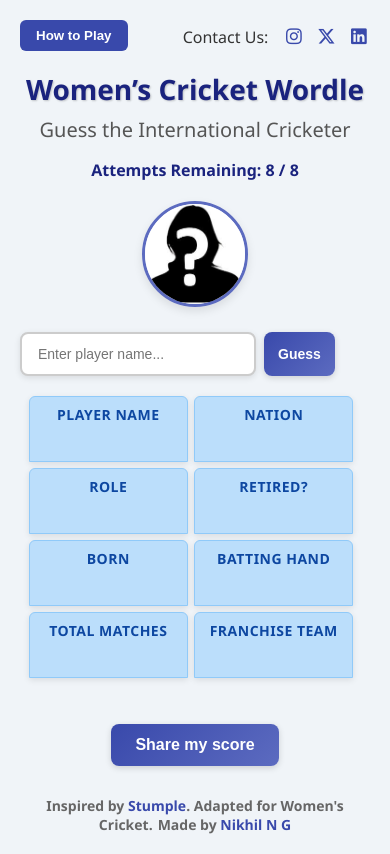
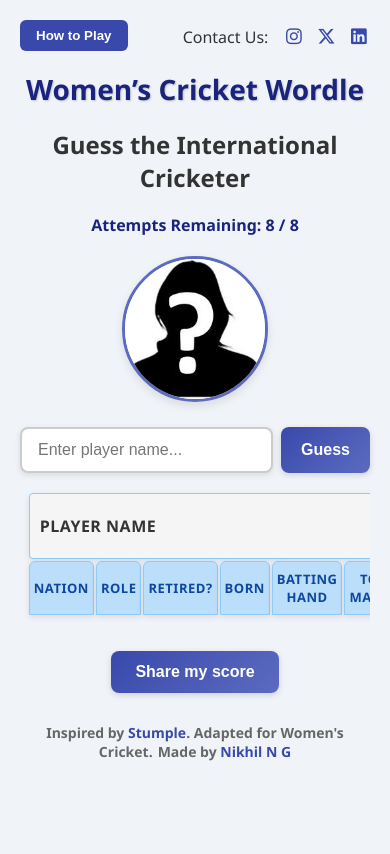
Before and after one commit to nikhilng99/cricket-wordle, a React (Vite) app: page / in a window 390 px wide. Built offline with nearby package versions, Linux system fonts and the light colour scheme.

Commit message:
Mobile responsiveness

```diff
--- a/src/App.jsx
+++ b/src/App.jsx
@@ -10,7 +10,7 @@ import '@fortawesome/fontawesome-free/css/all.min.css';
 
 const MAX_ATTEMPTS = 8;
 const MAX_GAMES_PER_DAY = 3;
-const DISABLE_LIMIT = false;
+const DISABLE_LIMIT = true;
 
 function App() {
   const [mysteryPlayer, setMysteryPlayer] = useState(null);
--- a/src/components/GuessGrid.css
+++ b/src/components/GuessGrid.css
@@ -1,52 +1,56 @@
-.guess-grid {
-  display: flex;
-  flex-direction: column;
-  gap: 5px;
-  margin: 20px 0;
+/* ------------------ Guess Grid Wrapper ------------------ */
+.guess-grid-wrapper {
+  width: 100%;
+  overflow-x: auto;               /* allow horizontal scroll */
+  -webkit-overflow-scrolling: touch; /* smooth scroll on iOS */
+  padding-bottom: 10px;
 }
 
-.guess-row {
-  display: flex;
+/* ------------------ Guess Grid ------------------ */
+.guess-grid {
+  display: flex;                  /* all rows in a horizontal line */
   gap: 5px;
+  min-width: max-content;         /* prevent wrapping */
 }
 
+/* ------------------ Guess Row ------------------ */
+.guess-row {
+  display: flex;                  /* keep cells in a row */
+  gap: 5px;
+  flex: 0 0 auto;                 /* do not shrink */
+}
+
+/* Header styling */
 .guess-row.header {
   font-weight: bold;
   text-transform: uppercase;
   background-color: #f0f0f0;
 }
 
+/* ------------------ Guess Cell ------------------ */
 .guess-cell {
-  padding: 5px;
-  min-width: 60px;
+  padding: 5px 8px;
+  min-width: 100px;               /* adjust width of each cell */
   text-align: center;
   border: 1px solid #ccc;
   color: white;
+  flex-shrink: 0;                 /* prevent shrinking */
+  border-radius: 4px;
 }
 
-.born-cell {
+/* Wordle-style colors */
+.green { background-color: #6aaa64; }
+.yellow { background-color: #c9b458; }
+.grey { background-color: #787c7e; }
+
+/* Special cells */
+.born-cell, .total-cell {
   font-size: 0.9rem;
 }
 
-.total-cell {
-  font-size: 0.9rem;
-}
-
+/* Flip animation for guesses */
 .flip {
   transition: all 0.3s ease;
-}
-
-/* Wordle-style cells */
-.green {
-  background-color: #6aaa64;
-}
-
-.yellow {
-  background-color: #c9b458;
-}
-
-.grey {
-  background-color: #787c7e;
 }
 
 /* Hint arrows */
--- a/src/index.css
+++ b/src/index.css
@@ -15,22 +15,20 @@ body {
 }
 
 h1 {
-  font-size: 36px;       /* bigger than before */
-  font-weight: 800;      /* extra bold */
+  font-size: 36px;
+  font-weight: 800;
   margin-bottom: 16px;
   color: #1a237e;
-  text-align: center;    /* center if not already */
-  text-shadow: 1px 1px 3px rgba(0,0,0,0.2); /* subtle shadow */
+  text-align: center;
+  text-shadow: 1px 1px 3px rgba(0,0,0,0.2);
 }
 
 @media (max-width: 600px) {
   h1 {
-    font-size: 28px;     /* slightly smaller for mobile */
-    text-shadow: 1px 1px 2px rgba(0,0,0,0.2); /* adjust for small screens */
+    font-size: 28px;
+    text-shadow: 1px 1px 2px rgba(0,0,0,0.2);
   }
 }
-
-
 
 /* ------------------ Top Bar ------------------ */
 .top-bar {
@@ -164,10 +162,9 @@ h1 {
 
 /* ------------------ Guess Grid ------------------ */
 .guess-grid-wrapper {
-  max-height: 450px;
-  overflow-y: auto;
-  margin: 0 auto 20px;
-  padding-right: 8px;
+  overflow-x: auto;
+  width: 100%;
+  -webkit-overflow-scrolling: touch;
 }
 
 .guess-grid {
@@ -208,11 +205,22 @@ h1 {
   color: white;
   background-color: #9e9e9e;
   border-radius: 4px;
+  word-wrap: break-word;
+  overflow-wrap: break-word;
 }
 
 .green { background-color: #6aaa64; color: white; }
 .orange { background-color: #f39c12; color: white; }
 .grey { background-color: #787c7e; color: white; }
+
+/* Hint arrows */
+.orange-up,
+.orange-down {
+  color: orange !important;
+  font-weight: bold;
+  display: inline-block;
+  margin-left: 2px;
+}
 
 /* ------------------ How to Play / Overlay ------------------ */
 .overlay-message {
@@ -255,6 +263,7 @@ h1 {
 /* ------------------ Reveal Answer ------------------ */
 .reveal-answer {
   margin-top: 20px;
+  margin-bottom: 20px;
   font-size: 1.2rem;
   font-weight: bold;
   color: #d32f2f;
@@ -283,191 +292,54 @@ footer .developer-credit {
   font-weight: bold;
 }
 
-/* ------------------ Responsive ------------------ */
-@media (max-width: 1024px) {
-  .guess-row { grid-template-columns: repeat(4, 1fr); max-width: 600px; }
+
+
+@media (max-width: 600px) {
+  .guess-grid-wrapper {
+    overflow-x: hidden;  /* disable horizontal scroll */
+    padding-bottom: 10px;
   }
 
-@media (max-width: 600px) {
-  .guess-row { grid-template-columns: repeat(2, 1fr); max-width: 350px; }
-  .guess-cell { font-size: 13px; padding: 8px 5px; min-height: 48px; }
-  .player-image { width: 100px; height: 100px; }
-  .guess-input { width: 200px; font-size: 14px; }
-  .guess-button { font-size: 14px; padding: 10px 14px; }
-}
-/* Autocomplete dropdown styling */
-.autocomplete-list {
-  position: absolute;
-  top: 100%;
-  left: 0;
-  right: 0;
-  background: #ffffff;
-  border: 2px solid #ccc;
-  border-radius: 8px;
-  max-height: 200px;
-  overflow-y: auto;
-  z-index: 100;
-  box-shadow: 0 4px 12px rgba(0,0,0,0.15);
-  margin-top: 4px;
-  padding: 0;
+  .guess-row {
+    display: grid;
+    grid-template-rows: auto auto; /* first row: player name, second row: rest */
+    gap: 2px;
+    width: 100%;
   }
 
-/* Autocomplete item */
-.autocomplete-item {
-  padding: 10px 16px;
-  cursor: pointer;
-  font-size: 15px;
+  /* Player Name: full width */
+  .guess-row > .guess-cell:first-child {
+    grid-column: 1 / -1;
+    text-align: left;
+    font-weight: bold;
+    font-size: 16px;
+    background-color: #f5f5f5;
     color: #333;
-  transition: all 0.2s ease;
+    padding: 10px;
+    border-radius: 4px;
+    min-height: 44px;
+    display: flex;
+    align-items: center;
   }
 
-/* Highlighted or hover state */
-.autocomplete-item.highlighted,
-.autocomplete-item:hover {
-  background: linear-gradient(135deg, #007bff, #00bfff);
-  color: white;
-  font-weight: bold;
-}
-
-/* How to Play / Overlay */
-.overlay-message {
-  position: fixed;
-  top: 0; left: 0; width: 100%; height: 100%;
-  background-color: rgba(0, 0, 0, 0.75);
+  /* Remaining 7 cells */
+  .guess-row > .guess-cell:not(:first-child) {
     display: flex;
     justify-content: center;
     align-items: center;
-  z-index: 9999;
-  padding: 20px;
-  overflow-y: auto;
+    font-size: 13px;
+    padding: 6px 4px;
+    min-height: 40px;
+    white-space: normal;
+    overflow-wrap: break-word;
   }
 
-.how-to-play-content {
-  background-color: #ffffff;
-  color: #333;
-  padding: 30px 25px;
-  border-radius: 16px;
-  max-width: 500px;
-  width: 90%;
-  box-shadow: 0 8px 25px rgba(0,0,0,0.3);
-  text-align: left;
-  animation: fadeInScale 0.3s ease;
+  /* Proportional widths for second row of guesses */
+  .guess-row:not(.header) > .guess-cell:nth-child(2) { flex: 1.5; } /* Nation */
+  .guess-row:not(.header) > .guess-cell:nth-child(3) { flex: 2; }   /* Role */
+  .guess-row:not(.header) > .guess-cell:nth-child(4) { flex: 1; }   /* Retired */
+  .guess-row:not(.header) > .guess-cell:nth-child(5) { flex: 1; }   /* Born */
+  .guess-row:not(.header) > .guess-cell:nth-child(6) { flex: 1; }   /* Batting Hand */
+  .guess-row:not(.header) > .guess-cell:nth-child(7) { flex: 1; }   /* Total Matches */
+  .guess-row:not(.header) > .guess-cell:nth-child(8) { flex: 1.2; } /* Franchise Team */
 }
-
-.how-to-play-content h2 {
-  font-size: 26px;
-  margin-bottom: 15px;
-  text-align: center;
-  color: #1a237e;
-  border-bottom: 2px solid #3949ab;
-  padding-bottom: 8px;
-}
-
-.how-to-play-content ul {
-  padding-left: 20px;
-  font-size: 16px;
-  line-height: 1.6;
-}
-
-.how-to-play-content li {
-  margin-bottom: 12px;
-  display: flex;
-  align-items: flex-start;
-}
-
-.how-to-play-content li::before {
-  content: "✔️";
-  margin-right: 10px;
-  color: #3949ab;
-}
-
-.how-to-play-content button.copy-button {
-  display: block;
-  margin: 20px auto 0 auto;
-  padding: 10px 20px;
-  border-radius: 8px;
-  font-size: 16px;
-  font-weight: bold;
-  background: linear-gradient(135deg, #3949ab, #5c6bc0);
-  color: white;
-  border: none;
-  cursor: pointer;
-  transition: all 0.3s ease;
-}
-
-.how-to-play-content button.copy-button:hover {
-  background: linear-gradient(135deg, #1a237e, #3949ab);
-  transform: translateY(-2px);
-  box-shadow: 0 4px 12px rgba(0,0,0,0.2);
-}
-
-@keyframes fadeInScale {
-  0% { opacity: 0; transform: scale(0.95); }
-  100% { opacity: 1; transform: scale(1); }
-}
-.reveal-answer {
-  margin-top: 20px;
-  margin-bottom: 20px; /* add this line for spacing below */
-  font-size: 1.2rem;
-  font-weight: bold;
-  color: #d32f2f;
-  text-align: center;
-}
-.overlay-message {
-  text-align: center;      /* Center all text */
-  padding: 20px;
-}
-
-.limit-text {
-  margin: 8px 0;           /* Small space between the lines */
-  font-size: 18px;
-  color: #333;
-}
-
-.overlay-message {
-  position: fixed;
-  top: 0; left: 0;
-  width: 100%; height: 100%;
-  background-color: rgba(0,0,0,0.75);
-
-  /* Center content */
-  display: flex;
-  flex-direction: column;
-  justify-content: center;
-  align-items: center;
-
-  padding: 20px;
-  z-index: 9999;
-  text-align: center;
-}
-
-.limit-text {
-  margin: 8px 0;
-  font-size: 18px;
-  color: #fff;            /* make sure text is visible on dark overlay */
-}
-
-.close-overlay-button {
-  display: block;
-  margin: 16px auto 0;
-  padding: 8px 20px;
-  background-color: #3949ab;
-  color: white;
-  border: none;
-  border-radius: 6px;
-  font-weight: bold;
-  cursor: pointer;
-  transition: background-color 0.2s ease;
-}
-
-.close-overlay-button:hover {
-  background-color: #5c6bc0;
-}
-.subtitle {
-  font-size: 1.25rem;  /* slightly smaller than h1 */
-  font-weight: 500;
-  color: #555;         /* soft gray */
-  margin-top: -8px;    /* bring it closer to h1 */
-  margin-bottom: 16px; /* space before next content */
-  text-align: center;
-}
```
Also changed, not shown: src/components/GuessGrid.jsx (+18 -22 lines). Lines whose indentation alone changed are shown as unchanged.
